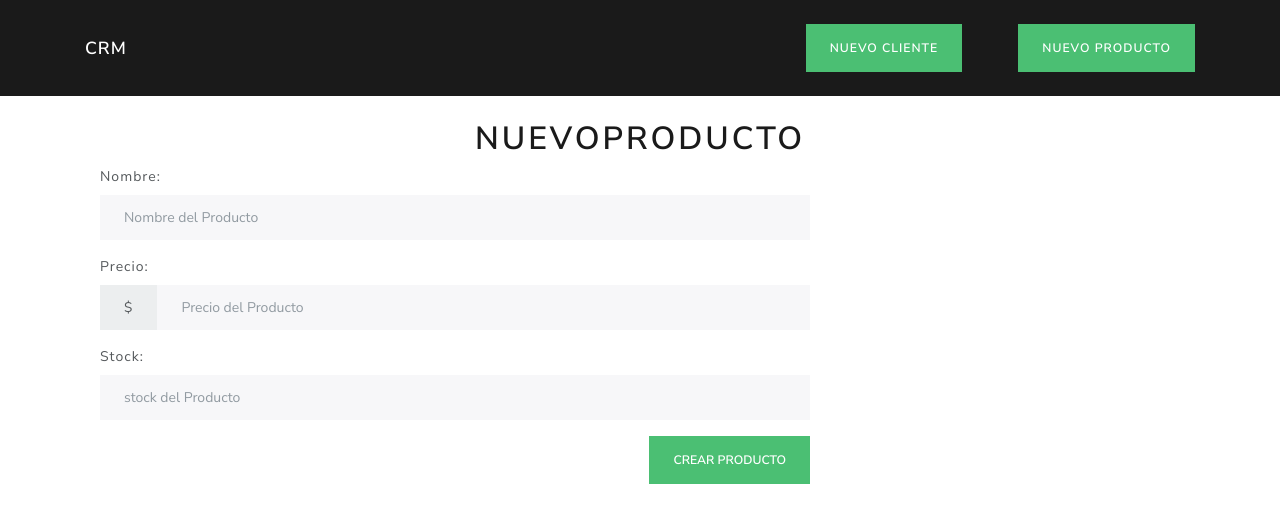
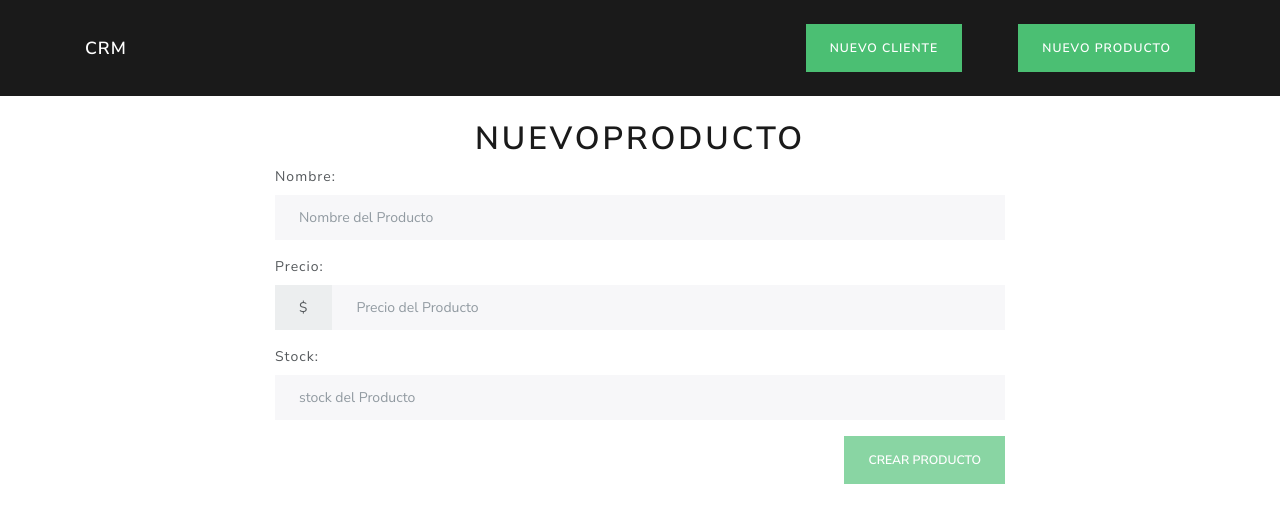
Before and after one commit to CHINOBv/app-fulstack, a React (Create React App) app in the folder client/: page /producto/nuevo in a window 1280 px wide. Shown: the top 522 px of the page. Built offline with nearby package versions, Linux system fonts and the light colour scheme.

Commit message:
Agregue la funcion para crear un nuevo producto, con otra manera, usando una funcion externa

```diff
--- a/client/src/components/productos/NuevoProducto.jsx
+++ b/client/src/components/productos/NuevoProducto.jsx
@@ -1,4 +1,7 @@
 import React, { Component, Fragment } from 'react';
+import { Mutation } from 'react-apollo';
+
+import { NUEVO_PRODUCTO } from '../../mutations/index.js';
 
 class NuevoProducto extends Component {
 
@@ -16,13 +19,45 @@ class NuevoProducto extends Component {
         });
 
     }
+    validForm = () =>{
+        const { nombre, precio, stock } = this.state;
+        const noValid = !nombre || !precio || !stock;
+
+        return noValid;
+    }
+
+    crearProducto = ( e, NuevoProducto ) => {
+        e.preventDefault();
+
+    // Insert To Data Base
+        NuevoProducto().then(data =>{
+            console.log(data)
+        });
+
+    }
 
     render() {
+
+        const { nombre, precio, stock } = this.state;
+        const input = {
+            nombre,
+            precio: Number(precio),
+            stock: Number(stock)
+        };
+
         return (
             <Fragment>
                 <h1 className="text-center">NuevoProducto</h1>
+                <div className="row justify-content-center">
+                    <Mutation
+                        mutation={ NUEVO_PRODUCTO }
+                        variables= {{input}}
+                    >
+                    {(NuevoProducto, { loading, error, data })=>{
+                        return (
                             <form
                                 className="col-md-8"
+                                onSubmit = { e => this.crearProducto( e, NuevoProducto ) }
                               >
                                 <div className="form-group">
                                     <label>Nombre:</label>
@@ -31,6 +66,7 @@ class NuevoProducto extends Component {
                                         name="nombre"
                                         className="form-control"
                                         placeholder="Nombre del Producto"
+                                        autocomplete= "off"
                                         onChange= {this.actualizarState}
                                     />
                                 </div>
@@ -60,11 +96,18 @@ class NuevoProducto extends Component {
                                     />
                                 </div>
                                 <button
+
+                                    disabled= {this.validForm()}
+
                                     type="submit"
                                     className="btn btn-success float-right">
                                         Crear Producto
                                 </button>
                             </form>
+                        );
+                    }}
+                    </Mutation>
+                </div>
             </Fragment>
         );
     }
--- a/client/src/mutations/index.js
+++ b/client/src/mutations/index.js
@@ -34,3 +34,15 @@ mutation eliminarCliente($id:ID!){
 }
 
 `;
+export const NUEVO_PRODUCTO = gql`
+
+  mutation nuevoProducto($input: ProductoInput){
+    nuevoProducto(input: $input){
+      id
+      nombre
+      precio
+      stock
+    }
+  }
+
+`;
```
Lines whose indentation alone changed are shown as unchanged.
